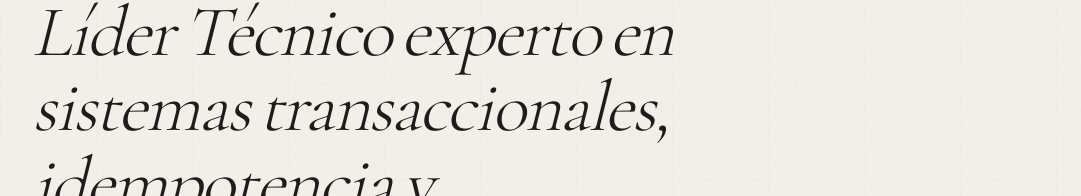
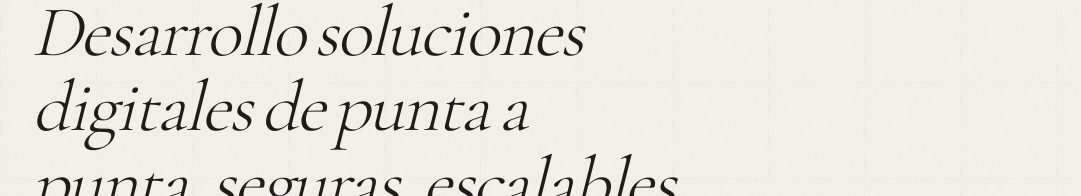
Before and after one commit to gavilanm26/mauricio-portfolio, a Next.js app: page / in a window 1280 px wide. Shown: the part 205-401 px from the top of the page, without its empty margins (0-1081 px from the left). Built offline with nearby package versions, Linux system fonts and the light colour scheme.

Commit message:
chore: update hero headline in portfolio data

```diff
--- a/src/data/portfolioData.ts
+++ b/src/data/portfolioData.ts
@@ -39,7 +39,7 @@ export interface Testimonial {
 export const portfolioData = {
   hero: {
     roleBadge: "Líder Técnico & Backend Architect",
-    headline: "Líder Técnico experto en sistemas transaccionales, idempotencia y microservicios elásticos.",
+    headline: "Desarrollo soluciones digitales de punta a punta, seguras, escalables y enfocadas en producción.",
     description: "Especializado en diseñar arquitecturas de alta concurrencia con NestJS, Node.js y React/Next.js. Experto en mensajería asíncrona mediante colas y tópicos de Azure, bases de datos MongoDB/Redis, extracción inteligente de datos con OCR, validación de identidad con APIs bancarias/Transunion, motores de reglas Zen Engine y empaquetamiento de librerías backend y frontend.",
     terminalCommand: "curl -s https://api.gavilanm.dev/v1/profile",
     primaryButton: "Ver Proyectos",
```
